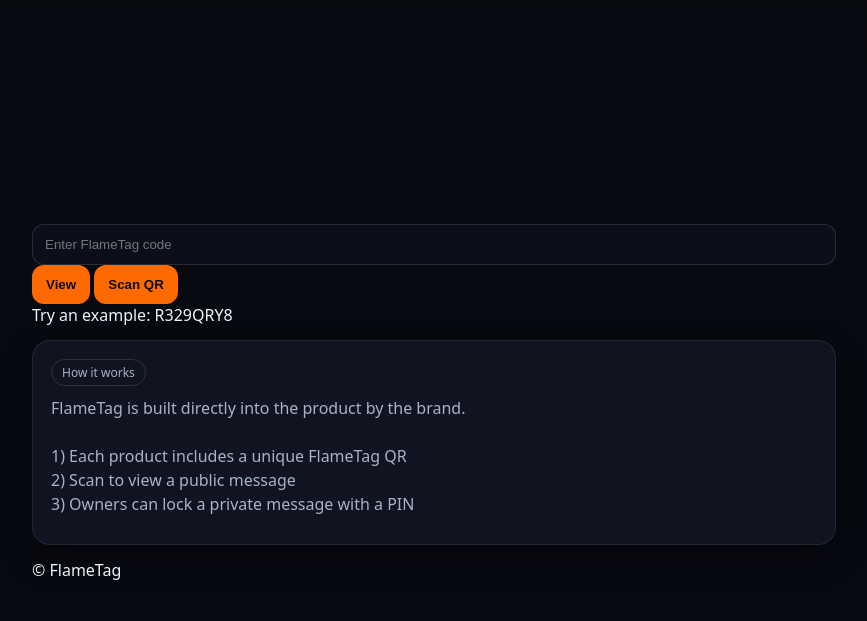
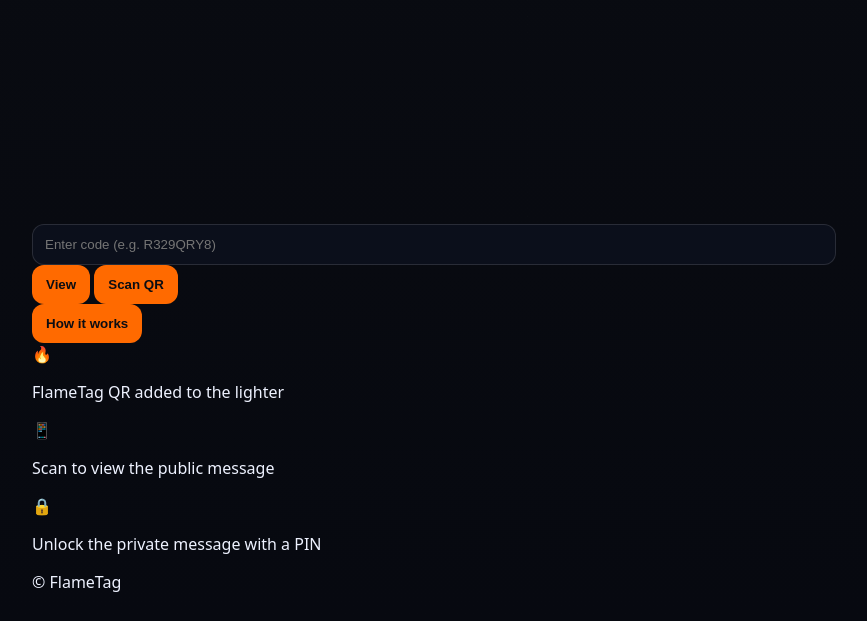
Before and after one commit to BearBezel/Flametag, a Flask app: page / in a window 1280 px wide; the page is wider, and only the part inside the window is pictured. Shown: the part 1875-2496 px from the top of that part, without its empty margins (206-1073 px from the left). Before the commit the page ends 2455 px from the top of that part, so only its background shows below. Run offline with Flask 3, Linux system fonts and the light colour scheme.

Commit message:
Update home.html

```diff
--- a/app/templates/home.html
+++ b/app/templates/home.html
@@ -2,64 +2,60 @@
 {% block content %}
 
 <div class="hero">
-    <div class="hero-logo">
-      <img src="{{ url_for('static', filename='img/logo.png') }}" alt="FlameTag">
-    </div>
 
-    <div class="hero-search">
-      <form id="codeForm" class="code-form" autocomplete="off">
+  <!-- Logo -->
+  <img
+    src="{{ url_for('static', filename='img/logo.png') }}"
+    alt="FlameTag"
+    class="hero-logo"
+  />
+
+  <!-- Search -->
+  <form id="codeForm" class="hero-search" autocomplete="off">
     <input
       id="codeInput"
-          class="code-input"
       type="text"
-          placeholder="Enter FlameTag code"
-          maxlength="32"
+      placeholder="Enter code (e.g. R329QRY8)"
       required
     />
 
-        <div class="btn-row">
-          <button class="btn" type="submit">View</button>
+    <div class="hero-actions">
+      <button class="btn primary" type="submit">View</button>
       <button class="btn secondary" type="button" id="scanBtn">Scan QR</button>
     </div>
   </form>
 
-      <div class="hint">
-        Try an example: <span class="code">R329QRY8</span>
+</div>
+
+<!-- How it works -->
+<div class="how-it-works">
+  <button class="how-btn">How it works</button>
+
+  <div class="how-grid">
+    <div class="how-card">
+      <div class="how-icon">🔥</div>
+      <p>FlameTag QR added to the lighter</p>
+    </div>
+
+    <div class="how-card">
+      <div class="how-icon">📱</div>
+      <p>Scan to view the public message</p>
+    </div>
+
+    <div class="how-card">
+      <div class="how-icon">🔒</div>
+      <p>Unlock the private message with a PIN</p>
     </div>
   </div>
 </div>
 
-  <div class="section">
-    <div class="card">
-      <div class="badge">How it works</div>
-      <p class="p" style="margin-top:10px;">
-        FlameTag is built directly into the product by the brand.<br><br>
-        1) Each product includes a unique FlameTag QR<br>
-        2) Scan to view a public message<br>
-        3) Owners can lock a private message with a PIN
-      </p>
-    </div>
-  </div>
-
 <script>
-    // View button (typed code)
   document.getElementById("codeForm").addEventListener("submit", function (e) {
     e.preventDefault();
-      const raw = document.getElementById("codeInput").value || "";
-      const token = raw.trim().replace(/\s+/g, "").toUpperCase();
+    const token = document.getElementById("codeInput").value.trim().toUpperCase();
     if (!token) return;
     window.location.href = "/l/" + token;
   });
-
-    // Scan QR button
-    // (If your scanner logic is already working, keep it.
-    // For now this fallback tells people to use phone camera if needed.)
-    const scanBtn = document.getElementById("scanBtn");
-    if (scanBtn) {
-      scanBtn.addEventListener("click", () => {
-        alert("Use your phone camera to scan the FlameTag QR.");
-      });
-    }
 </script>
 
 {% endblock %}
```
Lines whose indentation alone changed are shown as unchanged.
